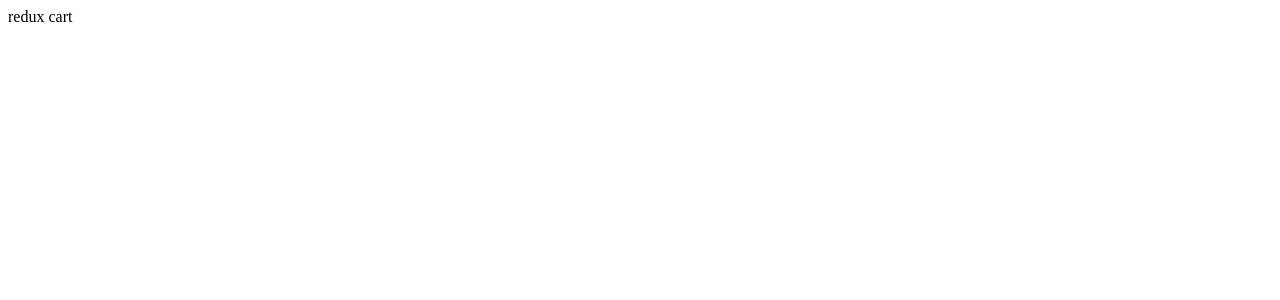
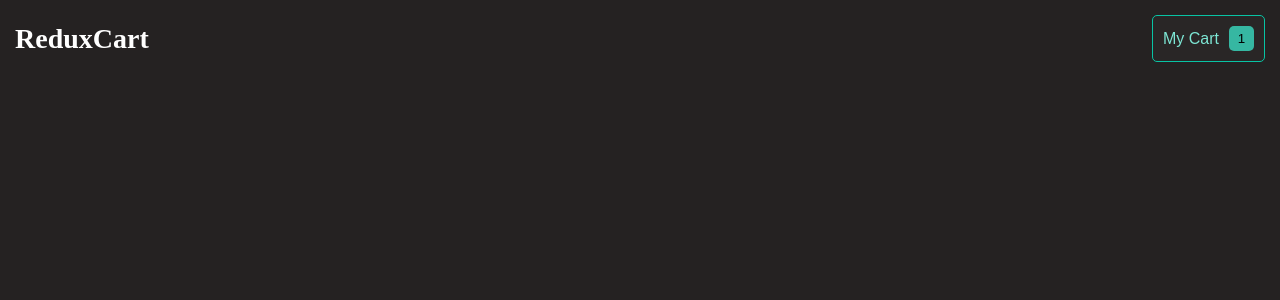
Before and after one commit to bora001/redux_cart, a React (Create React App) app: page / in a window 1280 px wide. Shown: the top 300 px of the page. Built offline with nearby package versions, Linux system fonts and the light colour scheme.

Commit message:
add header

```diff
--- /dev/null
+++ b/src/App.css
@@ -0,0 +1,24 @@
+* {
+  margin: 0;
+  padding: 0;
+}
+
+body {
+  background-color: rgb(37, 34, 34);
+  color: #fff;
+}
+
+button {
+  background-color: inherit;
+  color: rgb(125, 230, 212);
+  border: 1px solid rgb(8, 196, 164);
+  padding: 10px;
+  border-radius: 5px;
+  cursor: pointer;
+  background-color: rgba(255, 255, 255, 0.021);
+}
+
+button:hover {
+  box-shadow: 0px 0px 15px rgb(8, 196, 164);
+  transition: 0.1s;
+}
--- a/src/App.js
+++ b/src/App.js
@@ -1,5 +1,12 @@
+import Header from "./components/Layout/Header";
+import "./App.css";
+
 function App() {
-  return <div>redux cart</div>;
+  return (
+    <div>
+      <Header />
+    </div>
+  );
 }
 
 export default App;
--- /dev/null
+++ b/src/components/Layout/Header.css
@@ -0,0 +1,28 @@
+.header {
+  display: flex;
+  padding: 15px;
+  align-items: center;
+  justify-content: space-between;
+}
+.header h1 {
+  font-size: 28px;
+}
+.header .btn_cart {
+  display: flex;
+  align-items: center;
+}
+.header .btn_cart p {
+  font-size: 16px;
+  margin-right: 10px;
+}
+
+.header .btn_cart span {
+  display: flex;
+  width: 25px;
+  height: 25px;
+  justify-content: center;
+  align-items: center;
+  border-radius: 5px;
+  background-color: rgba(60, 235, 206, 0.74);
+  color: #000;
+}
--- /dev/null
+++ b/src/components/Layout/Header.js
@@ -0,0 +1,16 @@
+import React from "react";
+import "./Header.css";
+
+const Header = () => {
+  return (
+    <div className="header">
+      <h1>ReduxCart</h1>
+      <button className="btn_cart">
+        <p>My Cart</p>
+        <span>1</span>
+      </button>
+    </div>
+  );
+};
+
+export default Header;
```
Also changed, not shown: 1 other file (tests, documents, lock files or other folders).
